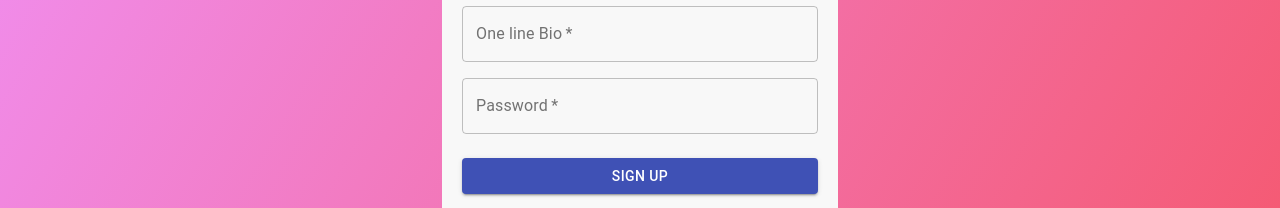
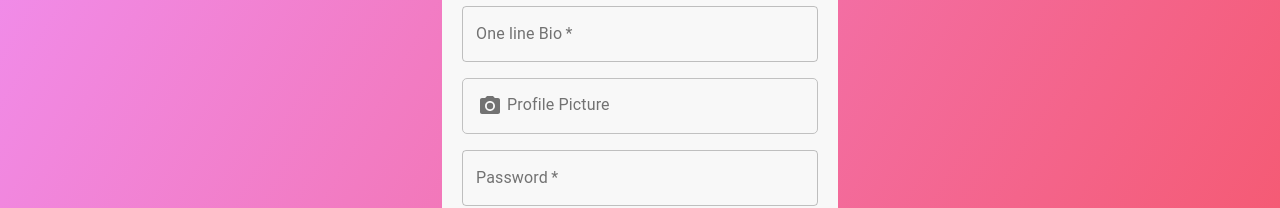
Before and after one commit to Steven-Chris/FINAL_PROJECT_SOCIAL-MEIDA, a React (Create React App) app: page / in a window 1280 px wide. Shown: the part 404-612 px from the top of the page. Built offline with nearby package versions, Linux system fonts and the light colour scheme; no server answers.

Commit message:
added image upload button, not functional

```diff
--- a/src/App.js
+++ b/src/App.js
@@ -50,13 +50,11 @@ function App() {
     });
   });
 
-  console.log(authState);
+  // console.log(authState);
   return (
     <div className="App">
       <Header />
-      {/* {!authState && <Login />} */}
-      {/* {!authState && <NewSignup />} */}
-      {/* {!authState && <NewLogin />} */}
+
       <Switch>
         {!authState && <Route path="/" exact component={NewSignup} />}
         {!authState && <Route path="/login" exact component={NewLogin} />}
--- /dev/null
+++ b/src/components/AUTH PAGE/NewSignup.css
@@ -0,0 +1,3 @@
+.buttonHide {
+  display: none;
+}
--- a/src/components/AUTH PAGE/NewSignup.js
+++ b/src/components/AUTH PAGE/NewSignup.js
@@ -13,10 +13,13 @@ import LockOutlinedIcon from "@material-ui/icons/LockOutlined";
 import Typography from "@material-ui/core/Typography";
 import { makeStyles } from "@material-ui/core/styles";
 import Container from "@material-ui/core/Container";
+import PhotoCameraIcon from "@material-ui/icons/PhotoCamera";
 
 import { useDispatch } from "react-redux";
 import { auth, db } from "../../firebase/firebase";
 import { login } from "../../features/userSlice";
+
+import "./NewSignup.css";
 
 const useStyles = makeStyles((theme) => ({
   paper: {
@@ -41,6 +44,28 @@ const useStyles = makeStyles((theme) => ({
   },
   link: {
     textDecoration: "none",
+  },
+  buttonHide: {
+    display: "none",
+  },
+  uploadButton: {
+    display: "flex",
+    border: "1px solid #c1c1c1",
+    borderRadius: "5px",
+    color: "RGB(114, 114, 114)",
+    padding: "15px",
+    transition: "all .3s",
+    "&:hover": {
+      backgroundImage: "linear-gradient(to right, #a18cd1 0%, #fbc2eb 100%)",
+      color: "white",
+    },
+  },
+  photoIcon: {
+    marginRight: "5px",
+  },
+  proLabel: {
+    fontSize: "16px",
+    fontWeight: "400",
   },
 }));
 
@@ -150,6 +175,24 @@ export default function SignUp() {
               />
             </Grid>
 
+            {/* ==== DP ====== */}
+            <Grid item xs={12}>
+              <TextField
+                className={classes.buttonHide}
+                type="file"
+                variant="outlined"
+                required
+                fullWidth
+                id="dp"
+                name="dp"
+                autoComplete="dp"
+              />
+              <label className={classes.uploadButton} htmlFor="dp">
+                <PhotoCameraIcon className={classes.photoIcon} />
+                <p className={classes.proLabel}>Profile Picture</p>
+              </label>
+            </Grid>
+
             {/* ==== PASSWORD ====== */}
             <Grid item xs={12}>
               <TextField
--- a/src/components/Header/Header.js
+++ b/src/components/Header/Header.js
@@ -63,9 +63,9 @@ const Header = () => {
 
       {authState && (
         <div className={classes.header__right}>
-          {HeaderOptionsData.map((data) => (
+          {/* {HeaderOptionsData.map((data) => (
             <HeaderOptions Icon={data.icon} title={data.title} />
-          ))}
+          ))} */}
           <HeaderOptions
             onClick={logoutOfApp}
             avatar="https://iupac.org/wp-content/uploads/2018/05/default-avatar.png"
```
